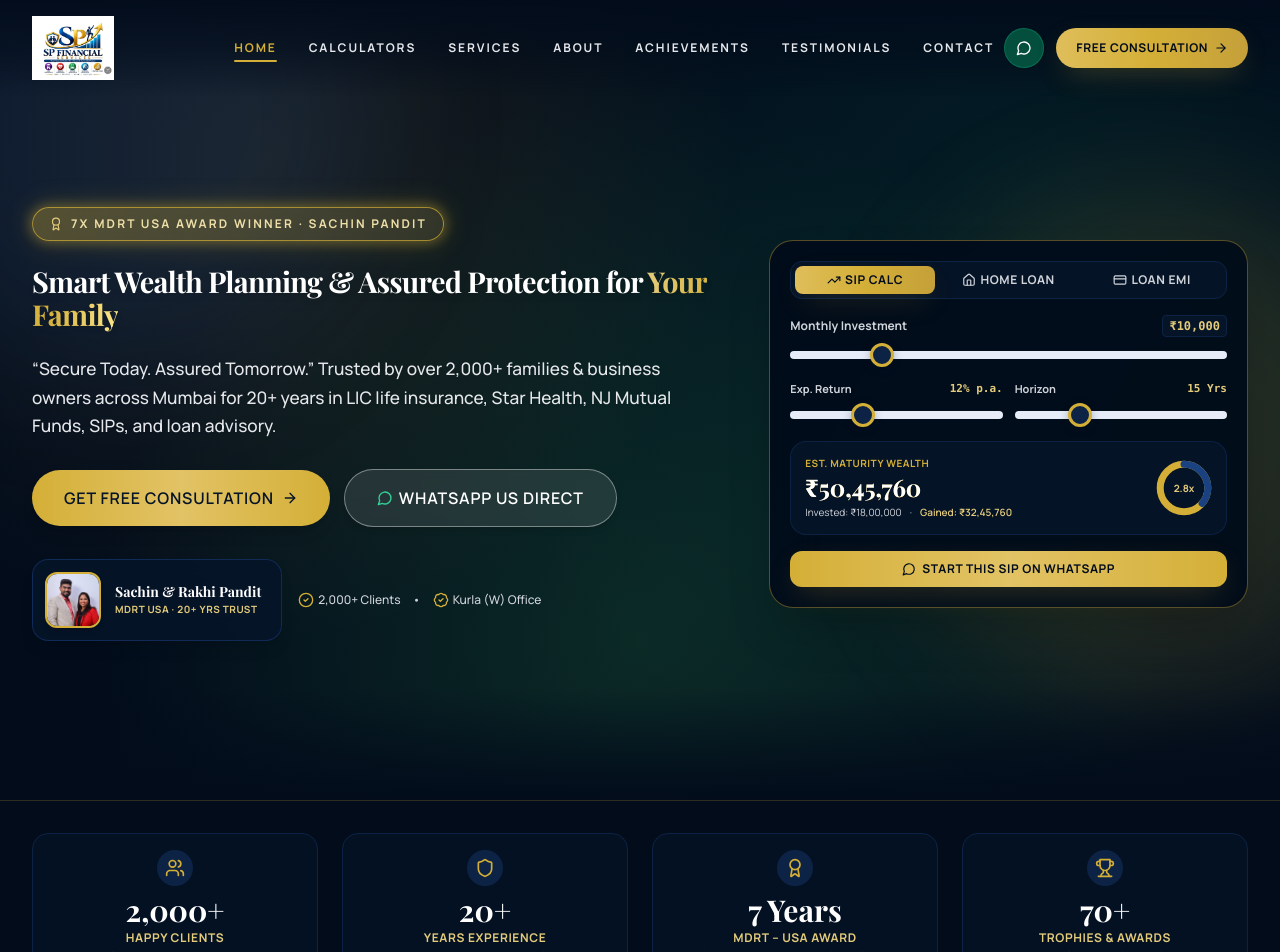
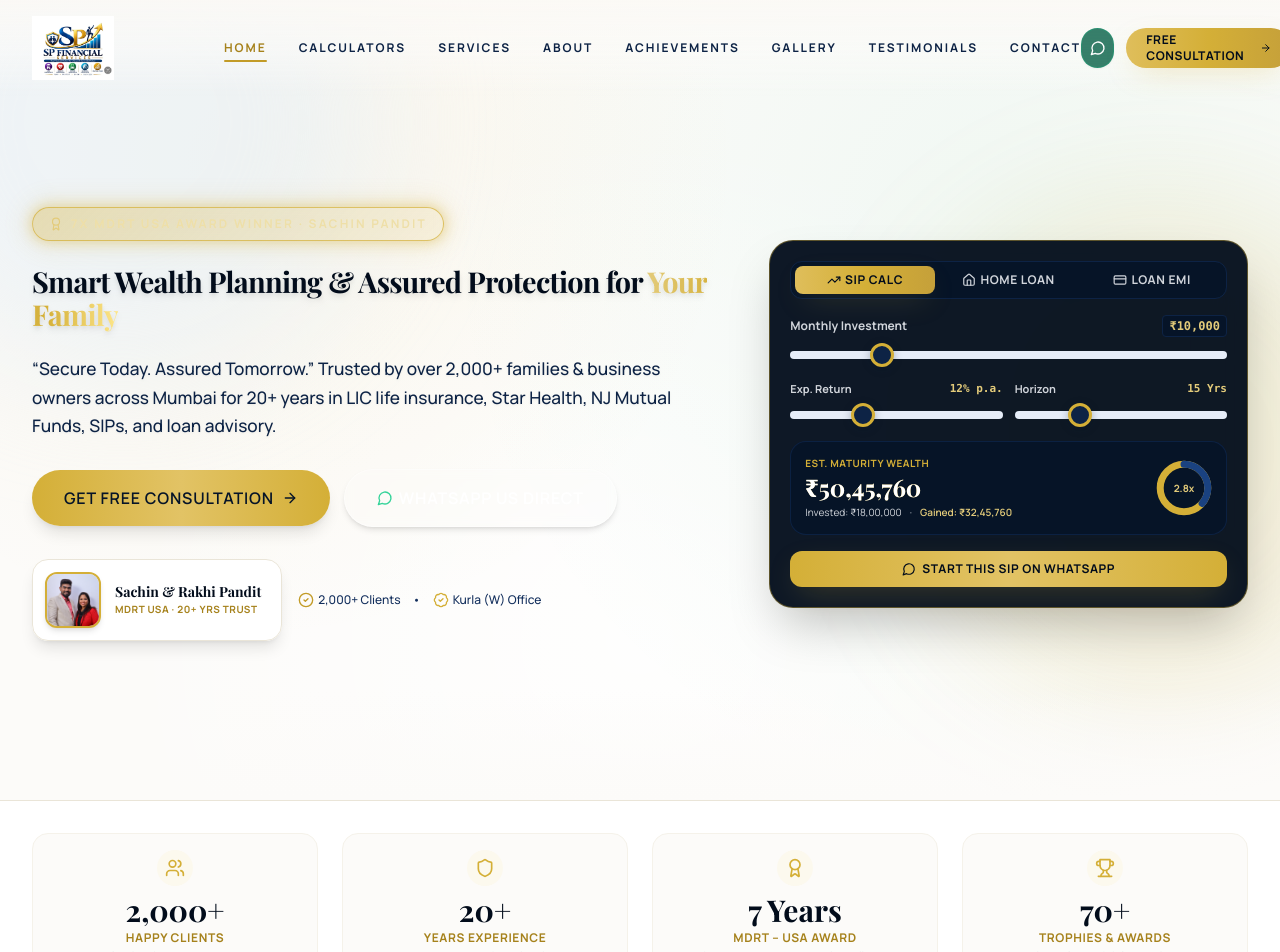
Before and after one commit to dakshch-07/SP-financial-services, a Next.js app: page / in a window 1280 px wide. Shown: the top 952 px of the page. Built offline with nearby package versions, Linux system fonts and the light colour scheme; a web font is replaced by a local one.

Commit message:
Convert page.tsx and Navbar to Light Theme as requested, Add Gallery page

```diff
--- /dev/null
+++ b/app/gallery/page.tsx
@@ -0,0 +1,40 @@
+import React from "react";
+import type { Metadata } from "next";
+import { SectionWrapper } from "@/components/SectionWrapper";
+
+export const metadata: Metadata = {
+  title: "Gallery | SP Financial Services",
+  description: "View our awards, achievements, and client success stories.",
+};
+
+export default function GalleryPage() {
+  return (
+    <div className="pt-24 pb-12 bg-cream-50 min-h-screen">
+      <SectionWrapper>
+        <div className="text-center max-w-3xl mx-auto mb-12">
+          <span className="text-sm font-bold uppercase tracking-[0.25em] text-gold-500 mb-2 block">
+            Our Legacy
+          </span>
+          <h1 className="font-serif fluid-h1 font-bold text-forest-900 mb-6">
+            Gallery & Moments
+          </h1>
+          <p className="text-gray-600 text-lg">
+            A glimpse into our 20+ years of dedicated financial advisory, awards, and happy client memories.
+          </p>
+        </div>
+
+        {/* Temporary Gallery Grid Placeholder */}
+        <div className="grid grid-cols-1 sm:grid-cols-2 md:grid-cols-3 gap-6">
+          {[1, 2, 3, 4, 5, 6].map((item) => (
+            <div
+              key={item}
+              className="aspect-square bg-gray-200 rounded-2xl flex items-center justify-center text-gray-500 border border-gray-300 shadow-sm"
+            >
+              <span>Image {item}</span>
+            </div>
+          ))}
+        </div>
+      </SectionWrapper>
+    </div>
+  );
+}
--- a/app/layout.tsx
+++ b/app/layout.tsx
@@ -6,22 +6,61 @@
 import { PageTransition } from "@/components/PageTransition";
 
 export const metadata: Metadata = {
-  title: "SP Financial Services | Sachin Pandit | MDRT Advisor & SIP Calculator Mumbai",
+  title: "SP Financial Services | Sachin Pandit | Best LIC & Mutual Fund Advisor",
   description:
-    "Secure Today. Assured Tomorrow. Trusted financial advisory by Sachin Pandit (7x MDRT USA, 2,000+ Clients, 20+ Yrs) in Kurla West, Mumbai. Live SIP calculator, home loan EMI calculator, LIC life insurance, Star Health mediclaim & NJ Mutual Funds.",
+    "SP Financial Services by Sachin Pandit (7x MDRT USA, 20+ Yrs Exp, 2000+ Clients). Top financial advisor for LIC, Star Health, Mutual Funds & SIP in Kurla, Nehru Nagar, Chembur, and Vidyavihar, Mumbai.",
   keywords: [
+    "SP Financial Services",
+    "SP Financial Services Kurla",
+    "Sachin Pandit",
+    "Sachin Pandit financial advisor",
+    "Sachin Pandit LIC agent",
+    "Rakhi Pandit",
+    "LIC advisor Kurla",
+    "LIC agent Nehru Nagar",
+    "best LIC agent Chembur",
+    "LIC policy advisor Vidyavihar",
+    "top LIC agent in Mumbai",
+    "Star Health Insurance Kurla",
+    "Star Health agent Nehru Nagar",
+    "mediclaim advisor Chembur",
+    "health insurance Vidyavihar",
+    "mutual fund advisor Kurla",
+    "SIP investment Chembur",
+    "best mutual fund agent Nehru Nagar",
+    "NJ Wealth partner Kurla",
     "SIP calculator Mumbai",
-    "home loan calculator",
-    "LIC advisor Kurla",
-    "mutual fund advisor Mumbai",
-    "SP Financial Services",
-    "Sachin Pandit financial advisor",
-    "Rakhi Pandit",
+    "home loan advisor Kurla",
+    "home loan EMI calculator",
+    "loan consultant Chembur",
+    "loan agent Vidyavihar",
+    "financial planner Kurla",
+    "investment advisor Nehru Nagar",
+    "wealth management Chembur",
+    "retirement planning Vidyavihar",
+    "child education planning Mumbai",
     "MDRT USA financial advisor Mumbai",
-    "loan EMI calculator",
-    "Star Health Insurance Kurla",
-    "HDFC ERGO General Insurance",
-    "NJ Wealth SIP investment",
+    "7x MDRT LIC agent",
+    "HDFC ERGO General Insurance agent",
+    "car insurance Kurla",
+    "bike insurance Chembur",
+    "term life insurance advisor",
+    "endowment plans Kurla",
+    "business insurance agent",
+    "SME insurance Chembur",
+    "health insurance family floater",
+    "SIP investment for beginners",
+    "tax saving mutual funds",
+    "ELSS funds advisor Kurla",
+    "financial consulting Nehru Nagar",
+    "portfolio management services Chembur",
+    "investment planner Vidyavihar",
+    "Sachin Pandit SP Financial Services",
+    "Kurla West financial advisor",
+    "best investment plans 2024",
+    "secure your family future Mumbai",
+    "guaranteed return plans LIC",
+    "medical insurance without room rent capping",
   ],
   authors: [{ name: "Sachin Pandit & Rakhi Pandit" }],
   openGraph: {
--- a/app/page.tsx
+++ b/app/page.tsx
@@ -66,12 +66,12 @@
       {/* =========================================================================
           1. HERO SECTION (Clean Luxury Canvas + Right-Side Calculator)
          ========================================================================= */}
-      <section className="relative min-h-[92vh] lg:min-h-screen bg-forest-950 text-white flex items-center justify-center pt-[5.5rem] lg:pt-28 pb-10 lg:pb-16 overflow-hidden">
+      <section className="relative min-h-[92vh] lg:min-h-screen bg-cream-50 text-forest-950 flex items-center justify-center pt-[5.5rem] lg:pt-28 pb-10 lg:pb-16 overflow-hidden">
         {/* Luxury Deep Emerald & Forest Ambient Canvas */}
-        <div className="absolute inset-0 z-0 bg-[radial-gradient(circle_at_20%_20%,rgba(212,175,55,0.12),transparent_40%),radial-gradient(circle_at_80%_30%,rgba(16,185,129,0.1),transparent_50%),radial-gradient(circle_at_50%_80%,rgba(12,45,39,0.9),transparent_60%)]" />
-        <div className="absolute -top-32 -left-32 w-[500px] h-[500px] bg-forest-600/20 rounded-full blur-3xl pointer-events-none" />
+        <div className="absolute inset-0 z-0 bg-[radial-gradient(circle_at_20%_20%,rgba(212,175,55,0.08),transparent_40%),radial-gradient(circle_at_80%_30%,rgba(16,185,129,0.05),transparent_50%),radial-gradient(circle_at_50%_80%,rgba(255,255,255,0.8),transparent_60%)]" />
+        <div className="absolute -top-32 -left-32 w-[500px] h-[500px] bg-skyBlue-light/50 rounded-full blur-3xl pointer-events-none" />
         <div className="absolute top-1/4 -right-32 w-[500px] h-[500px] bg-gold-400/15 rounded-full blur-3xl pointer-events-none" />
-        <div className="absolute bottom-0 left-0 right-0 h-28 bg-gradient-to-t from-forest-950 to-transparent" />
+        <div className="absolute bottom-0 left-0 right-0 h-28 bg-gradient-to-t from-cream-50 to-transparent" />
 
         {/* Main Hero Container */}
         <div className="relative max-w-7xl mx-auto px-4 sm:px-6 lg:px-8 w-full z-10">
@@ -107,7 +107,7 @@
               {/* Main Heading */}
               <motion.h1
                 variants={fadeUp}
-                className="font-serif text-[1.8rem] leading-[1.15] lg:fluid-h1 font-bold text-white tracking-tight drop-shadow-md text-center lg:text-left"
+                className="font-serif text-[1.8rem] leading-[1.15] lg:fluid-h1 font-bold text-forest-950 tracking-tight drop-shadow-md text-center lg:text-left"
               >
                 Smart Wealth Planning &amp; Assured Protection for{" "}
                 <span className="text-transparent bg-clip-text bg-gradient-to-r from-gold-300 via-gold-400 to-amber-200">
@@ -118,7 +118,7 @@
               {/* Subhead Tagline (Desktop) */}
               <motion.p
                 variants={fadeUp}
-                className="fluid-body text-gray-200 font-medium max-w-2xl drop-shadow-sm text-center lg:text-left hidden sm:block"
+                className="fluid-body text-forest-800 font-medium max-w-2xl drop-shadow-sm text-center lg:text-left hidden sm:block"
               >
                 &ldquo;Secure Today. Assured Tomorrow.&rdquo; Trusted by over 2,000+ families &amp;
                 business owners across Mumbai for 20+ years in LIC life insurance, Star Health,
@@ -168,8 +168,8 @@
                 className="pt-2 flex flex-col sm:flex-row items-center justify-center lg:justify-start gap-4 w-full sm:w-auto"
               >
                 {/* Mini Founders Badge */}
-                <div className="flex items-center gap-3.5 p-3 pr-5 rounded-2xl bg-forest-900/90 border border-forest-700/90 backdrop-blur-md shadow-lg">
-                  <div className="relative w-14 h-14 rounded-xl overflow-hidden border-2 border-gold-400 flex-shrink-0 bg-forest-950 shadow-md">
+                <div className="flex items-center gap-3.5 p-3 pr-5 rounded-2xl bg-white/90 border border-cream-300 backdrop-blur-md shadow-lg">
+                  <div className="relative w-14 h-14 rounded-xl overflow-hidden border-2 border-gold-400 flex-shrink-0 bg-cream-100 shadow-md">
                     <Image
                       src="/images/founders-portrait.png"
                       alt="Sachin & Rakhi Pandit - SP Financial Services"
@@ -179,18 +179,18 @@
                     />
                   </div>
                   <div className="text-left">
-                    <p className="text-sm font-bold text-white font-serif">
+                    <p className="text-sm font-bold text-forest-950 font-serif">
                       Sachin &amp; Rakhi Pandit
                     </p>
-                    <p className="text-[10px] text-gold-300 font-bold uppercase tracking-wider">
+                    <p className="text-[10px] text-gold-600 font-bold uppercase tracking-wider">
                       MDRT USA · 20+ Yrs Trust
                     </p>
                   </div>
                 </div>
 
-                <div className="flex items-center gap-3 text-xs text-gray-300 font-medium">
+                <div className="flex items-center gap-3 text-xs text-forest-700 font-medium">
                   <span className="flex items-center gap-1">
-                    <CheckCircle2 className="w-4 h-4 text-gold-400" /> 2,000+ Clients
+                    <CheckCircle2 className="w-4 h-4 text-gold-500" /> 2,000+ Clients
                   </span>
                   <span>•</span>
                   <span className="flex items-center gap-1">
@@ -216,7 +216,7 @@
       {/* =========================================================================
           2. TRUST STATS STRIP
          ========================================================================= */}
-      <section className="bg-forest-950 text-white py-8 border-y border-gold-400/20 shadow-xl relative z-10">
+      <section className="bg-white text-forest-950 py-8 border-y border-cream-300 shadow-xl relative z-10">
         <div className="max-w-7xl mx-auto px-4 sm:px-6 lg:px-8">
           <div className="grid grid-cols-2 md:grid-cols-4 gap-4 sm:gap-6">
             {BUSINESS_INFO.stats.map((stat, idx) => {
@@ -230,18 +230,18 @@
               return (
                 <div
                   key={stat.label}
-                  className="flex flex-col items-center text-center p-3 sm:p-4 rounded-2xl bg-forest-900/60 border border-forest-800 hover:border-gold-400/30 transition-all duration-300"
+                  className="flex flex-col items-center text-center p-3 sm:p-4 rounded-2xl bg-cream-50 border border-cream-200 hover:border-gold-400/50 transition-all duration-300"
                 >
-                  <div className="mb-1.5 p-2 rounded-full bg-forest-800 text-gold-400">
+                  <div className="mb-1.5 p-2 rounded-full bg-gold-50 text-gold-600">
                     {icons[idx]}
                   </div>
-                  <div className="font-serif text-2xl sm:text-3xl font-bold text-white">
+                  <div className="font-serif text-2xl sm:text-3xl font-bold text-forest-950">
                     <CountUp end={stat.value} suffix={stat.suffix} />
                   </div>
-                  <div className="text-[11px] sm:text-xs font-bold text-gold-300 uppercase tracking-wider mt-0.5">
+                  <div className="text-[11px] sm:text-xs font-bold text-gold-600 uppercase tracking-wider mt-0.5">
                     {stat.label}
                   </div>
-                  <div className="text-[10px] sm:text-[11px] text-gray-400 mt-0.5 hidden sm:block">
+                  <div className="text-[10px] sm:text-[11px] text-gray-500 mt-0.5 hidden sm:block">
                     {stat.description}
                   </div>
                 </div>
@@ -440,11 +440,11 @@
         </div>
 
         {/* Full Pill Tag Cloud */}
-        <div className="mt-8 sm:mt-12 p-4 sm:p-8 rounded-2xl sm:rounded-3xl bg-forest-950 text-white shadow-xl text-center">
-          <h3 className="font-serif text-[1.15rem] sm:text-2xl font-bold text-white mb-1.5 sm:mb-3 leading-tight">
+        <div className="mt-8 sm:mt-12 p-4 sm:p-8 rounded-2xl sm:rounded-3xl bg-white border border-cream-300 text-forest-950 shadow-xl text-center">
+          <h3 className="font-serif text-[1.15rem] sm:text-2xl font-bold text-forest-950 mb-1.5 sm:mb-3 leading-tight">
             Full Spectrum of Risk &amp; Investment Coverage
           </h3>
-          <p className="text-gray-300 text-[11px] sm:text-sm mb-5 sm:mb-8">
+          <p className="text-gray-600 text-[11px] sm:text-sm mb-5 sm:mb-8">
             We structure policies for private individuals, families, NRIs, and corporate
             enterprises:
           </p>
--- a/components/Navbar.tsx
+++ b/components/Navbar.tsx
@@ -14,6 +14,7 @@
   { name: "Services", href: "/services" },
   { name: "About", href: "/about" },
   { name: "Achievements", href: "/achievements" },
+  { name: "Gallery", href: "/gallery" },
   { name: "Testimonials", href: "/testimonials" },
   { name: "Contact", href: "/contact" },
 ];
@@ -45,15 +46,15 @@
       <header
         className={`fixed top-0 left-0 right-0 z-50 transition-all duration-300 ${
           isScrolled
-            ? "bg-forest-950/95 backdrop-blur-md py-3 shadow-lg shadow-black/20 border-b border-forest-800/80"
-            : "bg-gradient-to-b from-forest-950/95 via-forest-950/60 to-transparent py-4 sm:py-5"
+            ? "bg-white/95 backdrop-blur-md py-3 shadow-md border-b border-cream-200"
+            : "bg-gradient-to-b from-cream-100/90 via-cream-50/60 to-transparent py-4 sm:py-5"
         }`}
       >
         <div className="max-w-7xl mx-auto px-4 sm:px-6 lg:px-8">
           <div className="flex items-center justify-between h-12 sm:h-14">
             {/* 1. Left: SP Logo */}
             <div className="flex items-center">
-              <Logo variant="light" size="md" />
+              <Logo variant="dark" size="md" />
             </div>
 
             {/* 2. Center: Desktop Navigation Links (Strictly Aligned & Spaced) */}
@@ -65,14 +66,14 @@
                     key={link.name}
                     href={link.href}
                     className={`relative text-xs uppercase tracking-[0.16em] font-bold py-1.5 transition-colors duration-200 flex items-center justify-center ${
-                      isActive ? "text-gold-400" : "text-gray-200 hover:text-gold-300"
+                      isActive ? "text-gold-600" : "text-forest-800 hover:text-gold-500"
                     }`}
                   >
                     <span>{link.name}</span>
                     {isActive && (
                       <motion.div
                         layoutId="navUnderline"
-                        className="absolute bottom-0 left-0 right-0 h-[2px] bg-gold-400 rounded-full"
+                        className="absolute bottom-0 left-0 right-0 h-[2px] bg-gold-500 rounded-full"
                         transition={{ type: "spring", stiffness: 400, damping: 30 }}
                       />
                     )}
@@ -115,7 +116,7 @@
               </a>
               <button
                 onClick={() => setIsMobileMenuOpen(!isMobileMenuOpen)}
-                className="w-9 h-9 rounded-full bg-white/10 flex items-center justify-center text-white hover:text-gold-400 transition-colors focus:outline-none"
+                className="w-9 h-9 rounded-full bg-forest-900/10 flex items-center justify-center text-forest-950 hover:text-gold-600 transition-colors focus:outline-none"
                 aria-label={isMobileMenuOpen ? "Close menu" : "Open menu"}
               >
                 {isMobileMenuOpen ? <X className="w-5 h-5" /> : <Menu className="w-5 h-5" />}
@@ -133,10 +134,10 @@
             animate={{ opacity: 1, clipPath: "circle(150% at 100% 0%)" }}
             exit={{ opacity: 0, clipPath: "circle(0% at 100% 0%)" }}
             transition={{ duration: 0.45, ease: [0.22, 1, 0.36, 1] }}
-            className="fixed inset-0 z-40 bg-forest-950/98 backdrop-blur-xl xl:hidden flex flex-col justify-between pt-[5.5rem] pb-6 px-6 text-white overflow-y-auto"
+            className="fixed inset-0 z-40 bg-white/98 backdrop-blur-xl xl:hidden flex flex-col justify-between pt-[5.5rem] pb-6 px-6 text-forest-950 overflow-y-auto"
           >
             <div className="flex flex-col space-y-2.5">
-              <span className="text-[10px] uppercase tracking-[0.2em] text-gold-400 font-bold mb-1 opacity-80">
+              <span className="text-[10px] uppercase tracking-[0.2em] text-gold-600 font-bold mb-1 opacity-80">
                 Navigation
               </span>
               {NAV_LINKS.map((link, idx) => {
@@ -152,7 +153,7 @@
                       href={link.href}
                       onClick={() => setIsMobileMenuOpen(false)}
                       className={`block font-serif text-[1.35rem] font-medium tracking-wide py-1.5 ${
-                        isActive ? "text-gold-400 pl-3 border-l-[2.5px] border-gold-400" : "text-gray-300 hover:text-white pl-1"
+                        isActive ? "text-gold-400 pl-3 border-l-[2.5px] border-gold-400" : "text-gray-500 hover:text-forest-950 pl-1"
                       }`}
                     >
                       {link.name}
```
